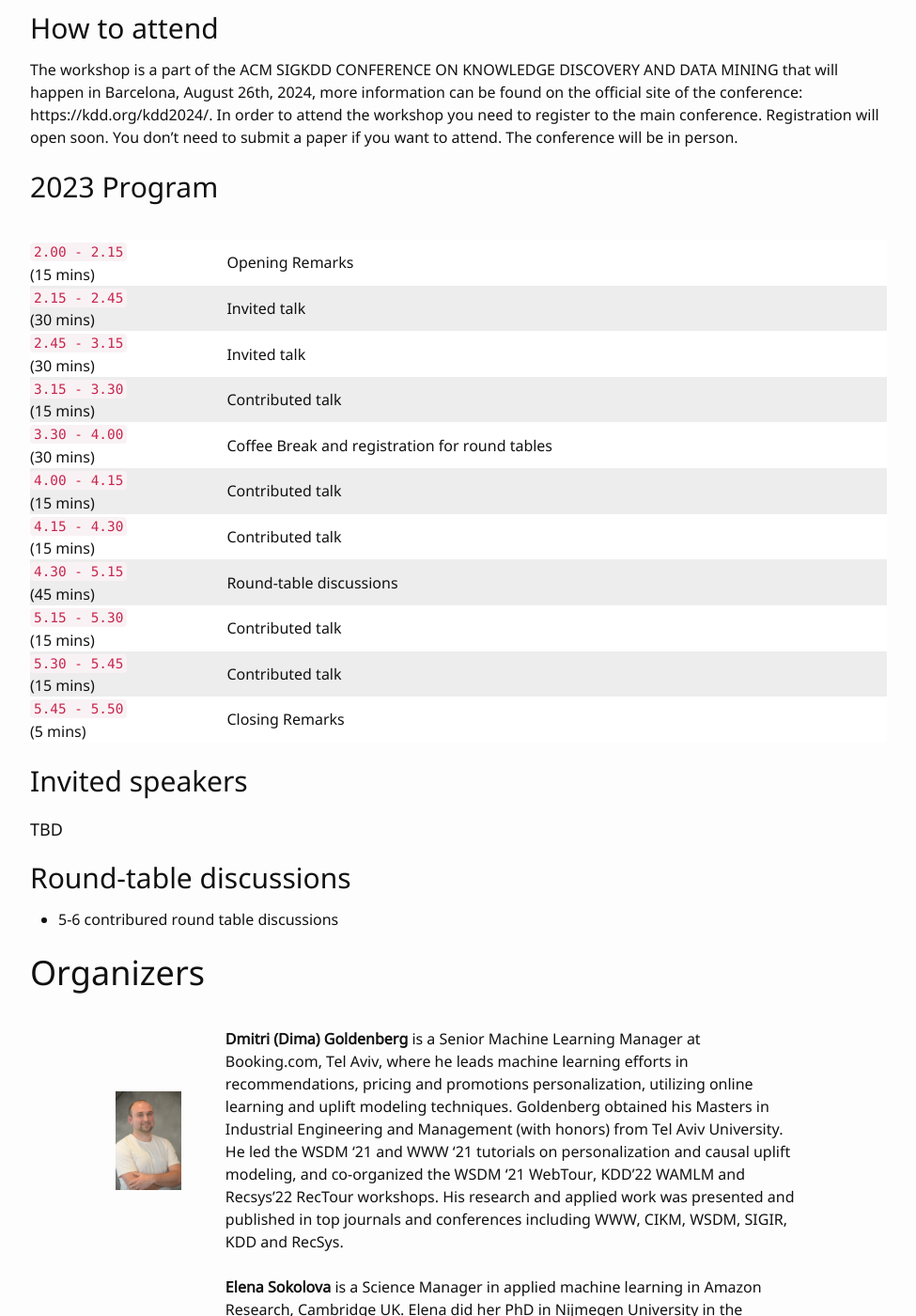
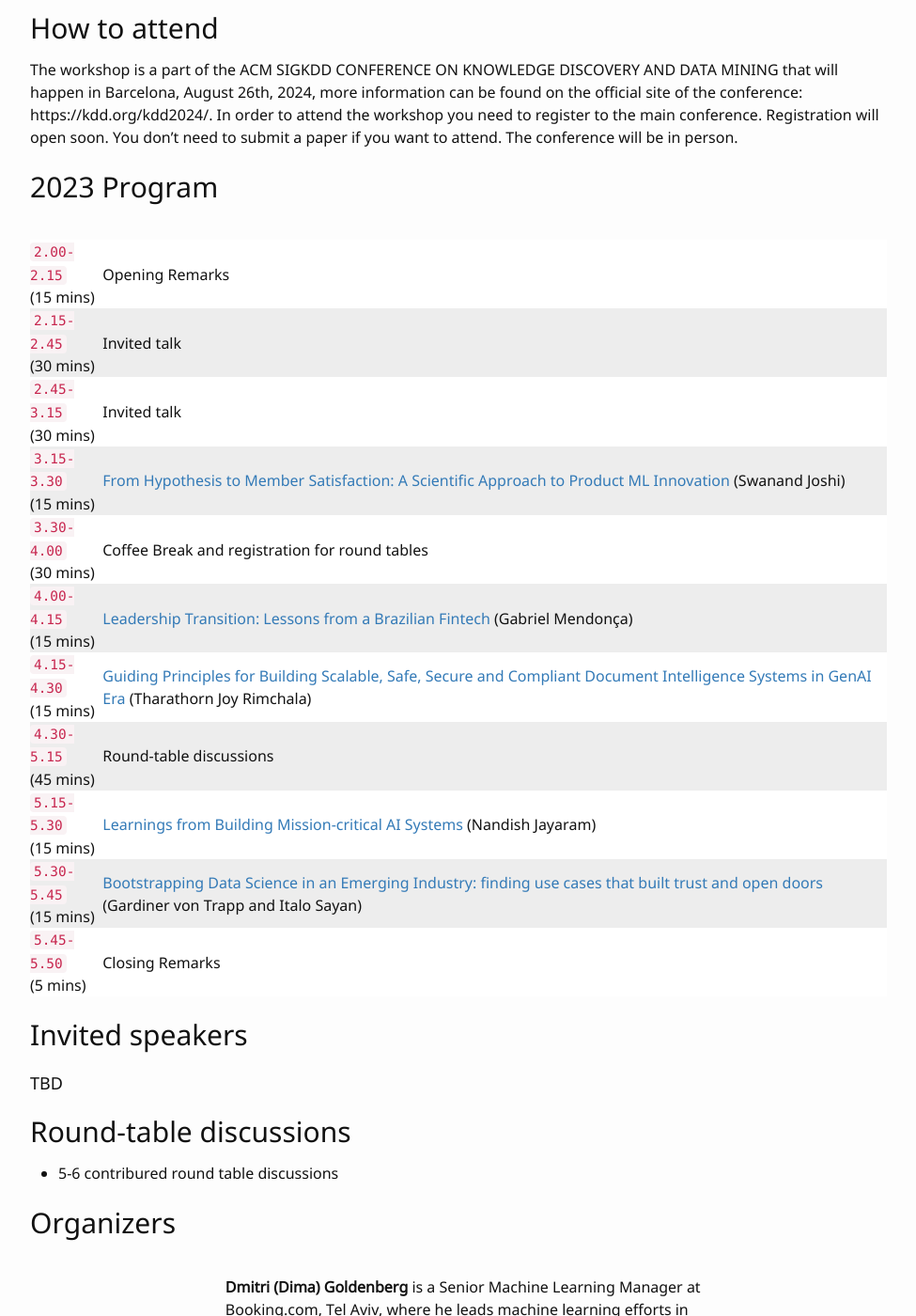
Before and after one commit to wamlm-kdd/wamlm, a Jekyll site: the page built from index.md, in a window 1280 px wide and 1400 px high, scrolled down 2915 px. Shown: the whole window at 94% size, without its empty margins (152-1127 px from the left). Built offline with Jekyll 4.4.1, drawn with Linux system fonts in a browser that asks for light colours; our own code applies the rules of GitHub Pages for plain Markdown files.

Commit message:
Add abstracts for talks.

```diff
--- a/index.md
+++ b/index.md
@@ -90,29 +90,28 @@ The workshop is a part of the ACM SIGKDD CONFERENCE ON KNOWLEDGE DISCOVERY AND D
 
 | | |
 |:--- |:---|
-| `2.00 - 2.15` <br /> (15 mins)| Opening Remarks |
+| `2.00-2.15` <br /> (15 mins)| Opening Remarks |
 |:--- |:---|
-| `2.15 - 2.45` <br /> (30 mins) | Invited talk |
+| `2.15-2.45` <br /> (30 mins) | Invited talk |
 |:--- |:---|
-| `2.45 - 3.15` <br />(30 mins) | Invited talk |
+| `2.45-3.15` <br />(30 mins) | Invited talk |
 |:--- |:---|
-| `3.15 - 3.30` <br />(15 mins) | Contributed talk |
+| `3.15-3.30` <br />(15 mins) | [From Hypothesis to Member Satisfaction: A Scientific Approach to Product ML Innovation](papers/wamlm_kdd24_abstract_swanand_joshi.pdf) (Swanand Joshi)|
 |:--- |:---|
-| `3.30 - 4.00` <br />(30 mins) | Coffee Break and registration for round tables |
+| `3.30-4.00` <br />(30 mins) | Coffee Break and registration for round tables |
 |:--- |:---|
-| `4.00 - 4.15` <br />(15 mins) | Contributed talk |
+| `4.00-4.15` <br />(15 mins) | [Leadership Transition: Lessons from a Brazilian Fintech](papers/wamlm_kdd24_abstract_gabriel_mendonca.pdf)  (Gabriel Mendonça)|
 |:--- |:---|
-| `4.15 - 4.30` <br /> (15 mins) | Contributed talk |
+| `4.15-4.30` <br /> (15 mins) | [Guiding Principles for Building Scalable, Safe, Secure and Compliant Document Intelligence Systems in GenAI Era](papers/wamlm_kdd24_abstract_tharathorn_joy_rimchala.pdf) (Tharathorn Joy Rimchala)|
 |:--- |:---|
-|`4.30 - 5.15` <br />(45 mins) | Round-table discussions |
+|`4.30-5.15` <br />(45 mins) | Round-table discussions |
 |:--- |:---|
-| `5.15 - 5.30` <br /> (15 mins) | Contributed talk |
+| `5.15-5.30` <br /> (15 mins) | [Learnings from Building Mission-critical AI Systems](papers/wamlm_kdd24_abstract_nandish_jayaram.pdf) (Nandish Jayaram) |
 |:--- |:---|
-| `5.30 - 5.45` <br /> (15 mins) | Contributed talk |
+| `5.30-5.45` <br /> (15 mins) | [Bootstrapping Data Science in an Emerging Industry: finding use cases that built trust and open doors](papers/wamlm_kdd24_abstract_gardiner_von_trapp.pdf) (Gardiner von Trapp and Italo Sayan) |
 |:--- |:---|
-| `5.45 - 5.50` <br /> (5 mins) | Closing Remarks |
+| `5.45-5.50` <br /> (5 mins) | Closing Remarks |
 
-</div>
 
 ## Invited speakers
 
@@ -123,8 +122,8 @@ The workshop is a part of the ACM SIGKDD CONFERENCE ON KNOWLEDGE DISCOVERY AND D
 - 5-6 contribured round table discussions
 
 
-# Organizers
-
+## Organizers
+</div>
 <div markdown="1" class="div_main">
 
 | | |
```
